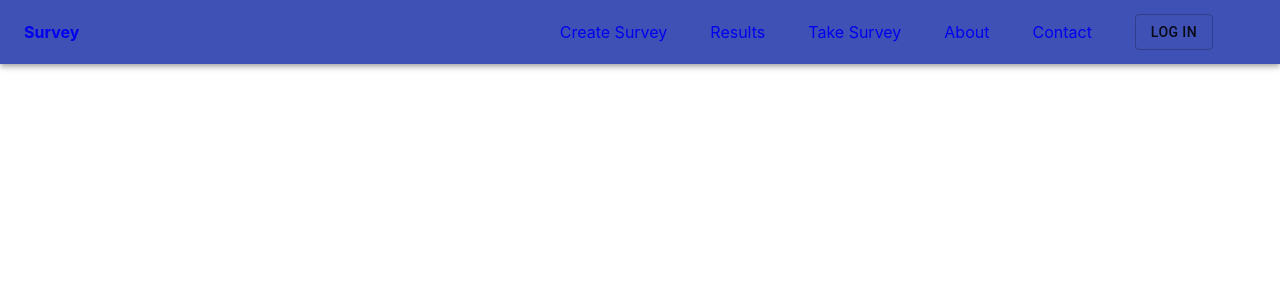
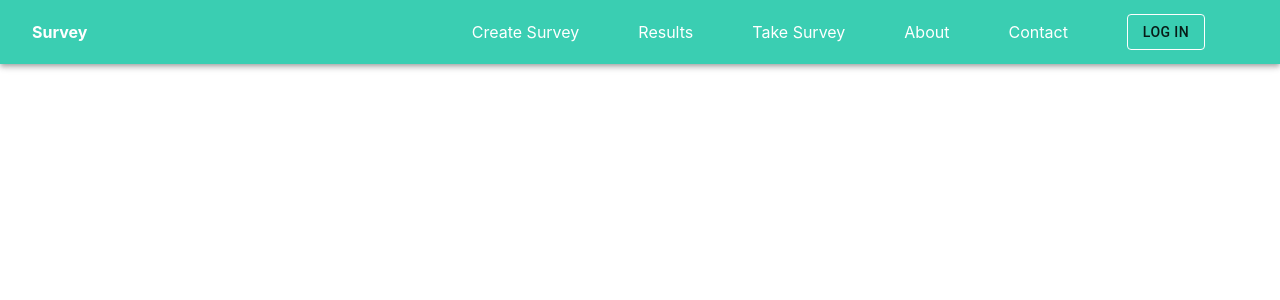
Before and after one commit to yervand-stepanyan/survey, a React (Create React App) app: page / in a window 1280 px wide. Shown: the top 300 px of the page. Built offline with nearby package versions, Linux system fonts and the light colour scheme.

Commit message:
Add small border radius and change menu item hover

```diff
--- a/src/Components/Header/Header.style.js
+++ b/src/Components/Header/Header.style.js
@@ -2,17 +2,17 @@ import GLOBAL_STYLES from "../../Theme/GlobalStyle";
 
 export const styles = {
     container: {
-        backgroundColor: GLOBAL_STYLES.mainBackgroundColor,
+        backgroundColor: GLOBAL_STYLES.color.mainColor,
     },
 
     logInButton: {
-      color: GLOBAL_STYLES.mainColor,
-      backgroundColor: GLOBAL_STYLES.mainBackgroundColor,
-      borderColor: GLOBAL_STYLES.mainColor,
+      backgroundColor: GLOBAL_STYLES.color.mainColor,
+      borderColor: GLOBAL_STYLES.color.mainTextColor,
+      color: GLOBAL_STYLES.mainTextColor,
       '&:hover': {
-        background: GLOBAL_STYLES.mainColor,
-        color: GLOBAL_STYLES.mainBackgroundColor,
-        borderColor: GLOBAL_STYLES.mainBackgroundColor,
+        background: GLOBAL_STYLES.color.mainTextColor,
+        borderColor: GLOBAL_STYLES.color.mainColor,
+        color: GLOBAL_STYLES.color.mainColor,
      },
     },
 
@@ -21,17 +21,20 @@ export const styles = {
     },
 
     menu: {
+      display: "flex",
       marginLeft: 'auto',
-
-      display: "flex",
-    },
+          },
 
     menuItem: {
+      border: `1px solid ${GLOBAL_STYLES.color.transparent}`,
+      borderRadius: GLOBAL_STYLES.borders.borderRadius.small,
+      color: GLOBAL_STYLES.color.mainTextColor,
       marginRight: 43,
+      padding: GLOBAL_STYLES.spacing.small,
       textDecoration: "none",
-      color: GLOBAL_STYLES.mainColor,
       '&:hover': {
-          color: GLOBAL_STYLES.mainHoverColor,
-      }
+          fontWeight:400,
+          border: `1px solid ${GLOBAL_STYLES.color.mainTextColor}`,
+        }
     },
   };
--- a/src/Theme/GlobalStyle.js
+++ b/src/Theme/GlobalStyle.js
@@ -2,6 +2,7 @@ const boxShadowColor = '#3ACEB2';
 const mainColor = '#3ACEB2';
 const mainTextColor = 'white';
 const mainHoverColor= '#107461';
+const transparent = "transparent";
 
 const BORDER_RADIUS_VALUE = 10;
 const MAIN_SPACING_VALUE = 14;
@@ -9,6 +10,7 @@ const MAIN_SPACING_VALUE = 14;
 const GLOBAL_STYLES = {
   borders: {
     borderRadius: {
+      small: `${BORDER_RADIUS_VALUE * 0.5}px`,
       base: `${BORDER_RADIUS_VALUE}px`
     }
   },
@@ -17,15 +19,16 @@ const GLOBAL_STYLES = {
   },
   color: {
     mainColor,
-    boxShadowColor
+    mainTextColor,
+    mainHoverColor,
+    boxShadowColor,
+    transparent
   },
-  hoverColor: mainHoverColor,
   spacing: {
     small: `${MAIN_SPACING_VALUE * 0.5}px`,
     base: `${MAIN_SPACING_VALUE}px`,
     xLarge: `${MAIN_SPACING_VALUE * 3}px`
   },
-  textColor: mainTextColor,
   typography: {
     size: {},
     fontFamily: {
```
